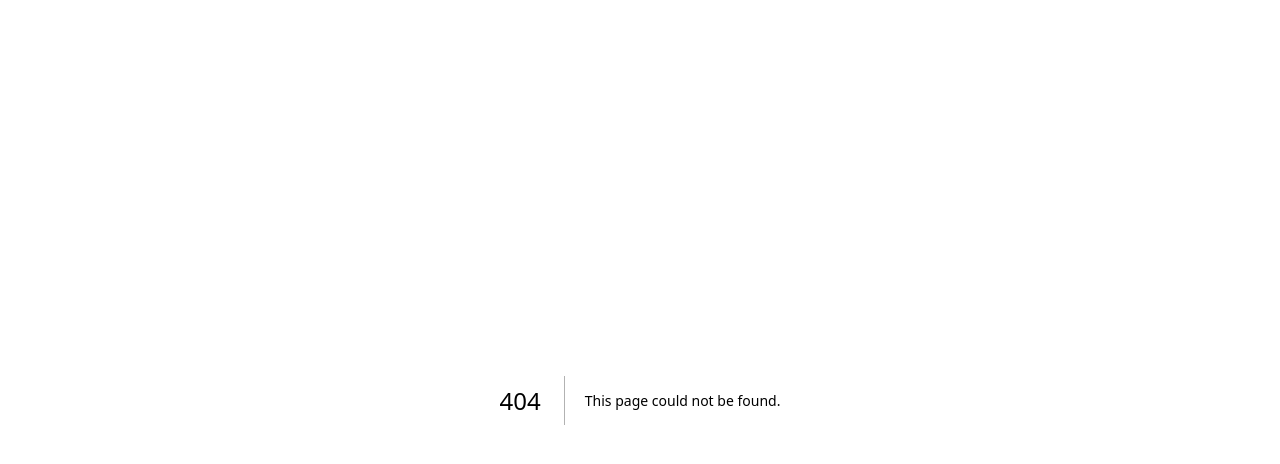
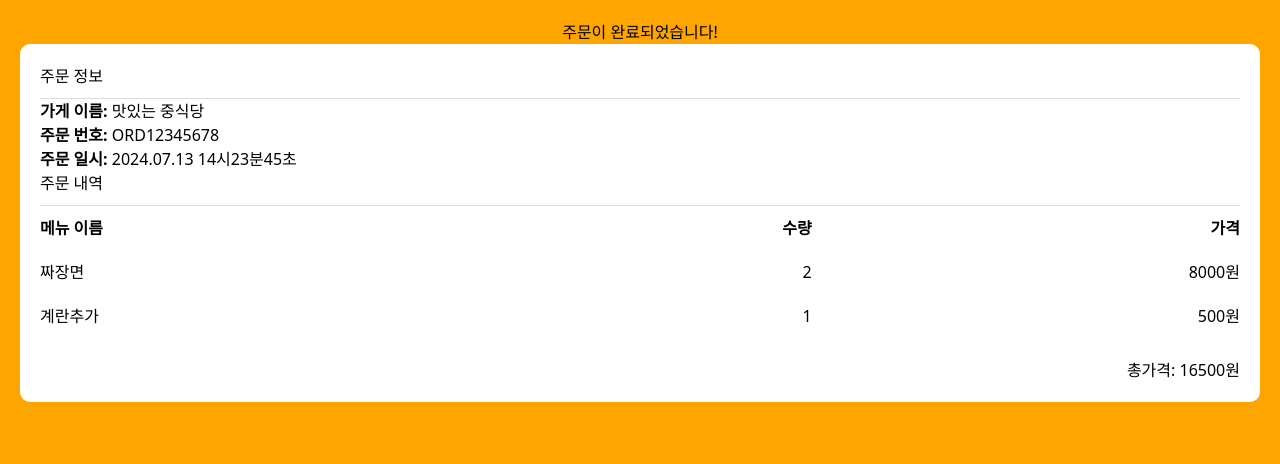
Before and after one commit to KioSSGk/kiossgk, a Next.js app: page /components/OrderCompletePage in a window 1280 px wide. Before the commit this address had no page. Shown: the top 464 px of the page. Built offline with nearby package versions, Linux system fonts and the light colour scheme.

Commit message:
feat : 주문 완료창 페이지 개발 (#34)
#26 주문 완료창 페이지 개발 완료

```diff
--- /dev/null
+++ b/src/pages/api/order.ts
@@ -0,0 +1,21 @@
+import type { NextApiRequest, NextApiResponse } from 'next';
+
+const handler = (req: NextApiRequest, res: NextApiResponse) => {
+    if (req.method === 'GET') {
+        const order = {
+            id: 'ORD12345678',
+            storeName: '맛있는 중식당',
+            orderDate: '2024.07.13 14시23분45초',
+            items: [
+                { name: '짜장면', quantity: 2, price: 8000 },
+                { name: '계란추가', quantity: 1, price: 500 }
+            ],
+            total: 16500
+        };
+        res.status(200).json(order);
+    } else {
+        res.status(405).json({ message: 'Method Not Allowed' });
+    }
+};
+
+export default handler;
--- a/src/pages/components/MenuList.tsx
+++ b/src/pages/components/MenuList.tsx
@@ -1,4 +1,3 @@
-// src/pages/components/MenuList.tsx
 import React from 'react';
 
 interface MenuListProps {
@@ -19,6 +18,14 @@ const MenuList: React.FC<MenuListProps> = ({ items, onEdit, onDelete }) => {
                         <span style={{ marginBottom: '5px' }}><strong>설명:</strong> {item.description}</span>
                         <span style={{ marginBottom: '5px' }}><strong>카테고리:</strong> {item.category}</span>
                         <span style={{ marginBottom: '5px' }}><strong>상태:</strong> {item.status}</span>
+                        <div>
+                            <strong>옵션:</strong>
+                            {item.options && item.options.map((option: any, index: number) => (
+                                <div key={index}>
+                                    <span>{option.name}: {option.price}원</span>
+                                </div>
+                            ))}
+                        </div>
                         <button onClick={() => onEdit(item)} style={{ marginBottom: '5px' }}>수정하기</button>
                         <button onClick={() => onDelete(item.id)}>삭제하기</button>
                     </div>
--- /dev/null
+++ b/src/pages/components/OrderCompletePage.tsx
@@ -0,0 +1,64 @@
+import React, { useState, useEffect } from 'react';
+import axios from 'axios';
+
+const OrderCompletePage: React.FC = () => {
+    const [order, setOrder] = useState<any>(null);
+    const [error, setError] = useState<string | null>(null);
+
+    useEffect(() => {
+        const fetchOrder = async () => {
+            try {
+                const response = await axios.get('/api/order');
+                setOrder(response.data);
+                setError(null);
+            } catch (error) {
+                console.error('Error fetching order:', error);
+                setError('주문 내역을 불러오는데 실패했습니다.');
+            }
+        };
+
+        fetchOrder();
+    }, []);
+
+    if (error) {
+        return <p style={{ color: 'red' }}>{error}</p>;
+    }
+
+    if (!order) {
+        return <p>주문 내역을 불러오는 중...</p>;
+    }
+
+    return (
+        <div style={{ backgroundColor: '#FFA500', minHeight: '100vh', padding: '20px', color: 'black' }}>
+            <h1 style={{ textAlign: 'center' }}>주문이 완료되었습니다!</h1>
+            <div style={{ backgroundColor: 'white', padding: '20px', borderRadius: '10px' }}>
+                <h2 style={{ borderBottom: '1px solid #ddd', paddingBottom: '10px' }}>주문 정보</h2>
+                <p><strong>가게 이름:</strong> {order.storeName}</p>
+                <p><strong>주문 번호:</strong> {order.id}</p>
+                <p><strong>주문 일시:</strong> {order.orderDate}</p>
+                <h2 style={{ borderBottom: '1px solid #ddd', paddingBottom: '10px' }}>주문 내역</h2>
+                <table style={{ width: '100%', marginBottom: '20px' }}>
+                    <thead>
+                        <tr>
+                            <th style={{ textAlign: 'left', padding: '10px 0' }}>메뉴 이름</th>
+                            <th style={{ textAlign: 'right', padding: '10px 0' }}>수량</th>
+                            <th style={{ textAlign: 'right', padding: '10px 0' }}>가격</th>
+                        </tr>
+                    </thead>
+                    <tbody>
+                        {order.items.map((item: any, index: number) => (
+                            <tr key={index}>
+                                <td style={{ padding: '10px 0' }}>{item.name}</td>
+                                <td style={{ textAlign: 'right', padding: '10px 0' }}>{item.quantity}</td>
+                                <td style={{ textAlign: 'right', padding: '10px 0' }}>{item.price}원</td>
+                            </tr>
+                        ))}
+                    </tbody>
+                </table>
+                <h3 style={{ textAlign: 'right' }}>총가격: {order.total}원</h3>
+            </div>
+        </div>
+    );
+};
+
+export default OrderCompletePage;
--- /dev/null
+++ b/src/pages/order-complete.tsx
@@ -0,0 +1,8 @@
+import React from 'react';
+import OrderCompletePage from './components/OrderCompletePage';
+
+const OrderComplete: React.FC = () => {
+    return <OrderCompletePage />;
+};
+
+export default OrderComplete;
```
